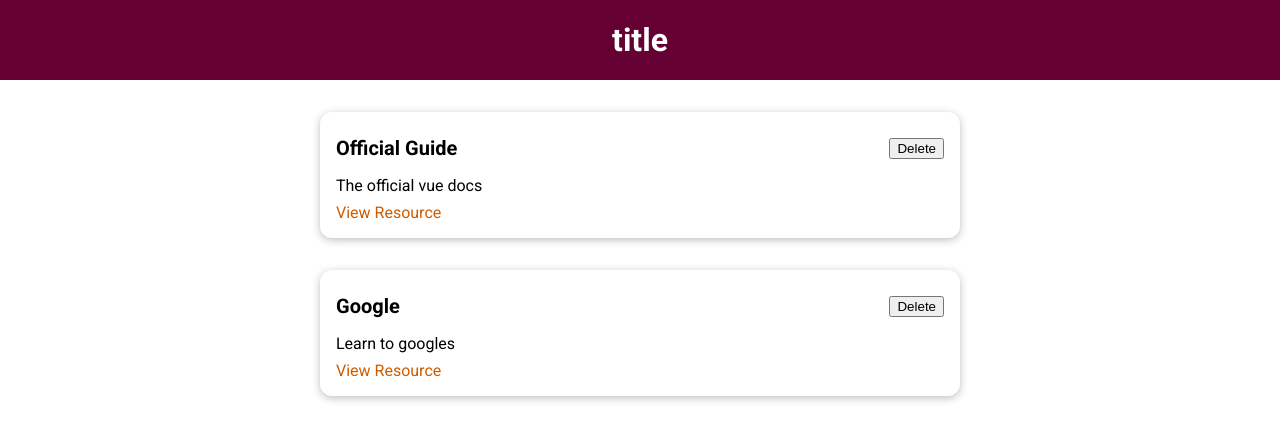
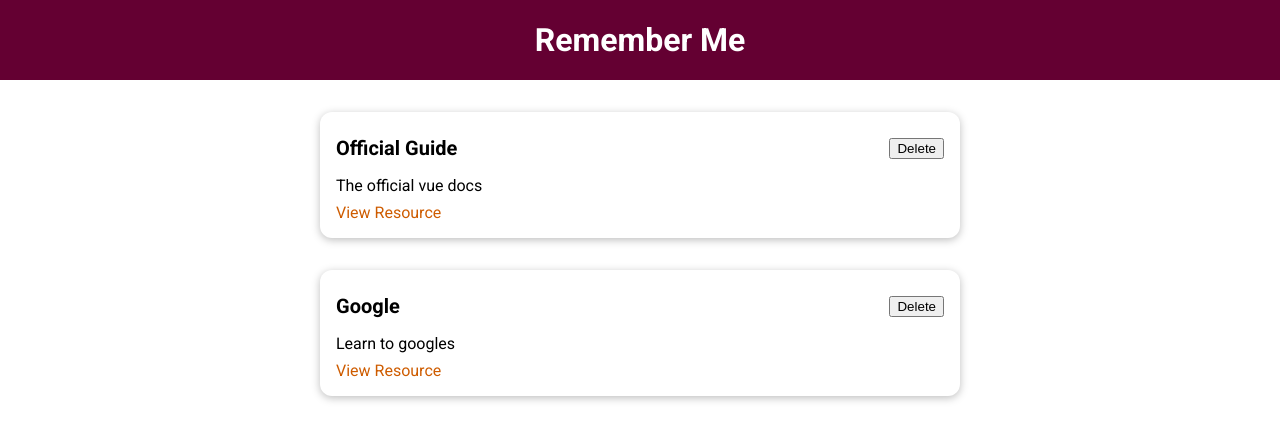
Before and after one commit to muindetuva/resources_tracker, a Vue app: page / in a window 1280 px wide. Shown: the top 440 px of the page. Built offline with nearby package versions, Linux system fonts and the light colour scheme.

Commit message:
Complete header component

```diff
--- a/src/App.vue
+++ b/src/App.vue
@@ -1,5 +1,5 @@
 <template>
-  <Header title="title" />
+  <Header title="Remember Me" />
   <StoredResources :resources="storedResources" />
 </template>
 
```
